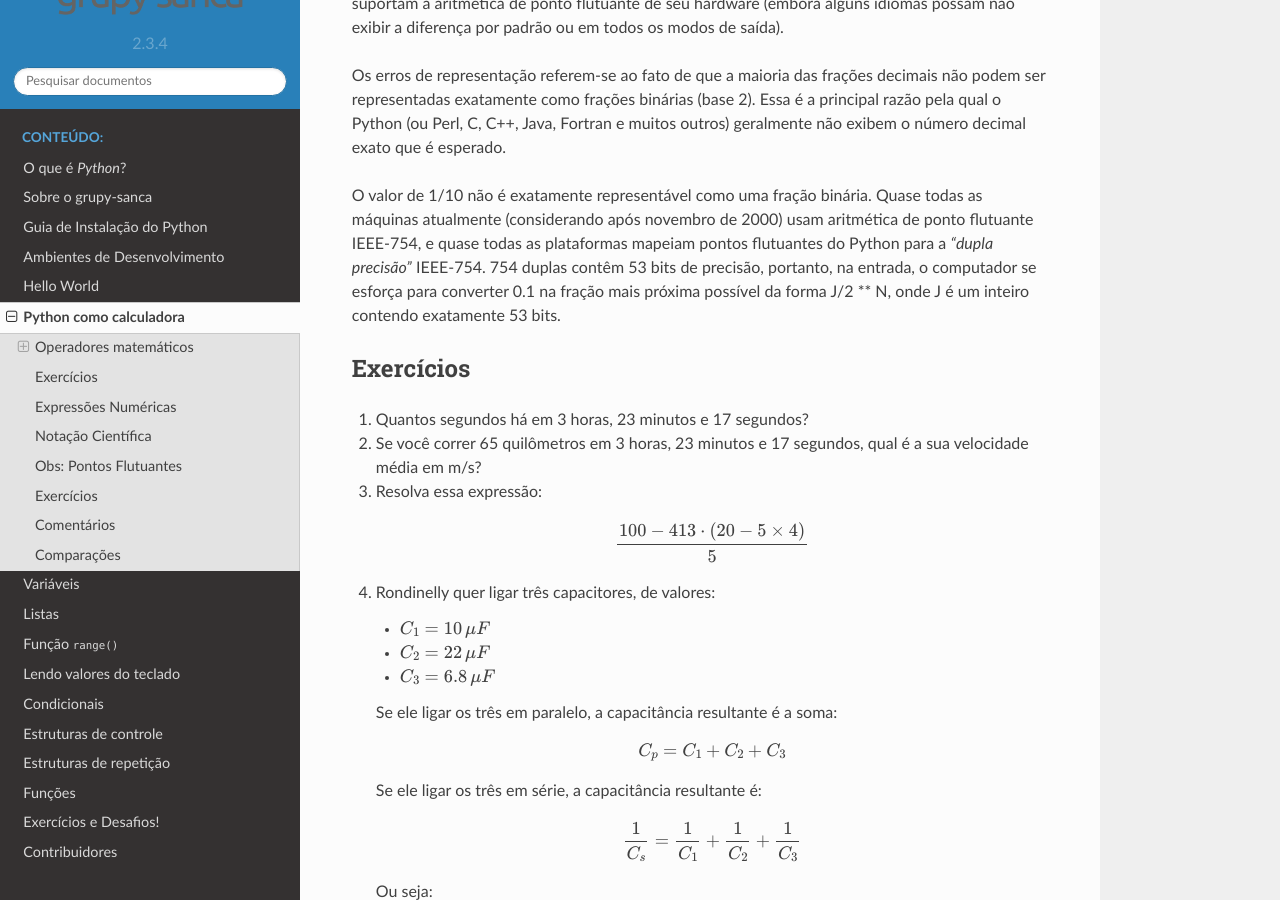
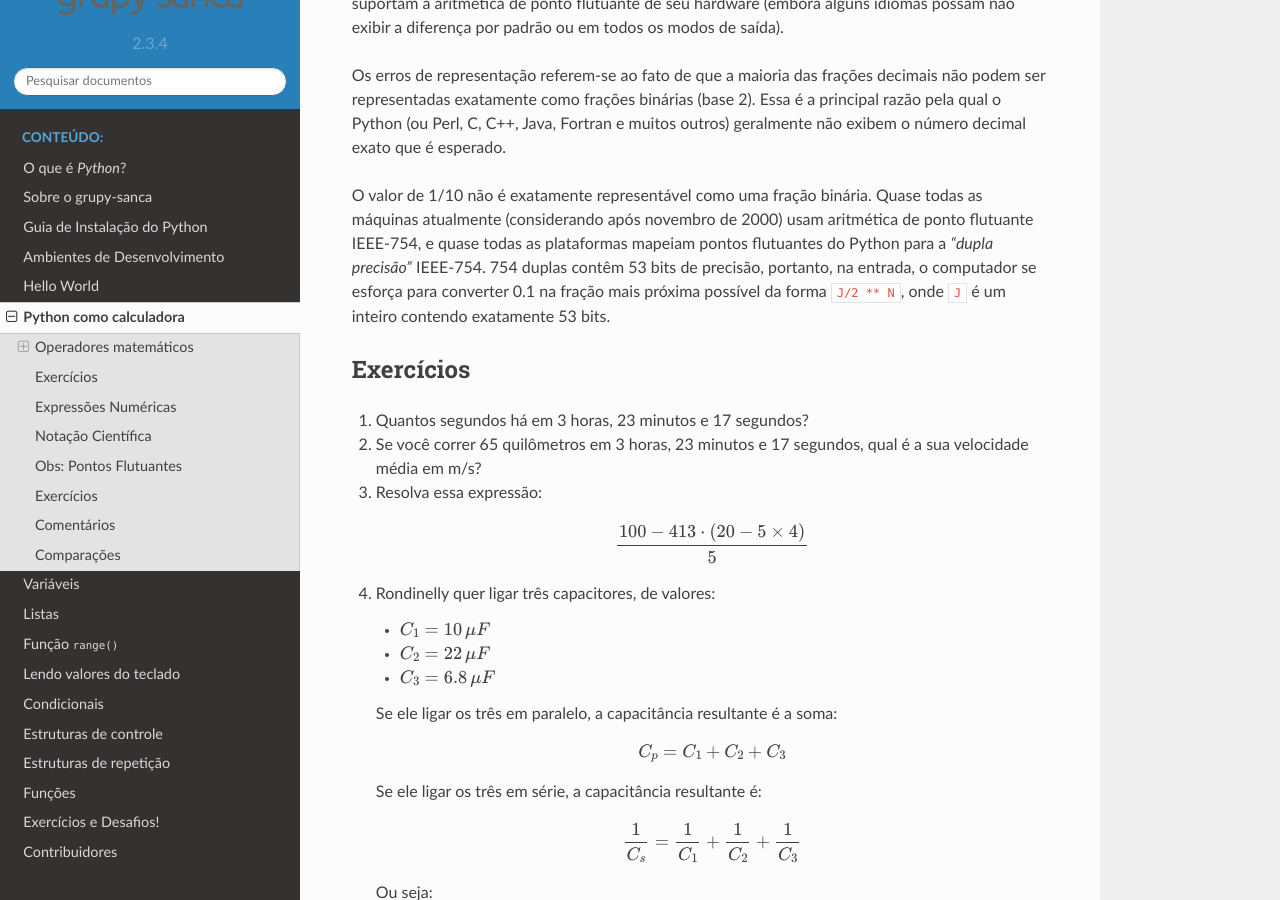
Before and after one commit to grupy-sanca/curso-python, a Sphinx documentation site: the page built from source/calculadora.rst, in a window 1280 px wide and 900 px high, scrolled down 5083 px. Built offline with Sphinx 7.4.7 and the Read the Docs theme 2.0.0, drawn with Linux system fonts in a browser that asks for light colours.

Commit message:
inserted floating point

```diff
--- a/source/calculadora.rst
+++ b/source/calculadora.rst
@@ -267,7 +267,7 @@ Note que isto é da mesma natureza do ponto flutuante binário: isto não é um
 
 Os erros de representação referem-se ao fato de que a maioria das frações decimais não podem ser representadas exatamente como frações binárias (base 2). Essa é a principal razão pela qual o Python (ou Perl, C, C++, Java, Fortran e muitos outros) geralmente não exibem o número decimal exato que é esperado.
 
-O valor de 1/10 não é exatamente representável como uma fração binária. Quase todas as máquinas atualmente (considerando após novembro de 2000) usam aritmética de ponto flutuante IEEE-754, e quase todas as plataformas mapeiam pontos flutuantes do Python para a `"dupla precisão"` IEEE-754. 754 duplas contêm 53 bits de precisão, portanto, na entrada, o computador se esforça para converter 0.1 na fração mais próxima possível da forma J/2 ** N, onde J é um inteiro contendo exatamente 53 bits.
+O valor de 1/10 não é exatamente representável como uma fração binária. Quase todas as máquinas atualmente (considerando após novembro de 2000) usam aritmética de ponto flutuante IEEE-754, e quase todas as plataformas mapeiam pontos flutuantes do Python para a `"dupla precisão"` IEEE-754. 754 duplas contêm 53 bits de precisão, portanto, na entrada, o computador se esforça para converter 0.1 na fração mais próxima possível da forma ``J/2 ** N``, onde ``J`` é um inteiro contendo exatamente 53 bits.
 
 
 Exercícios
```
